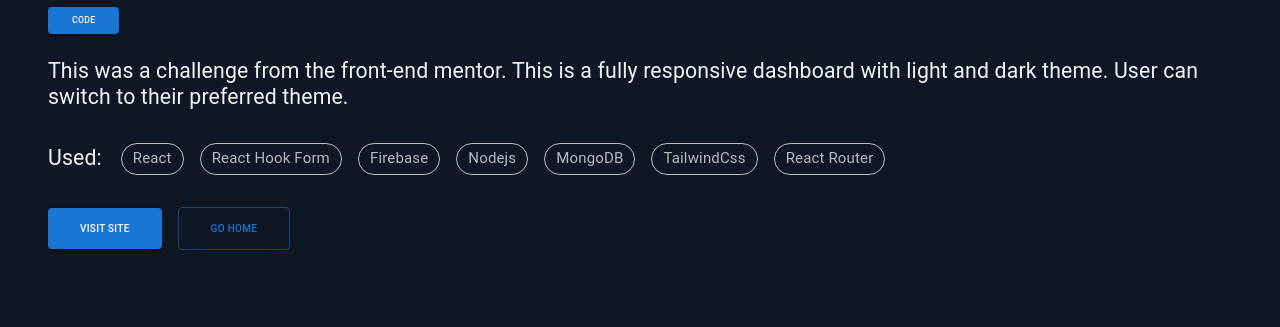
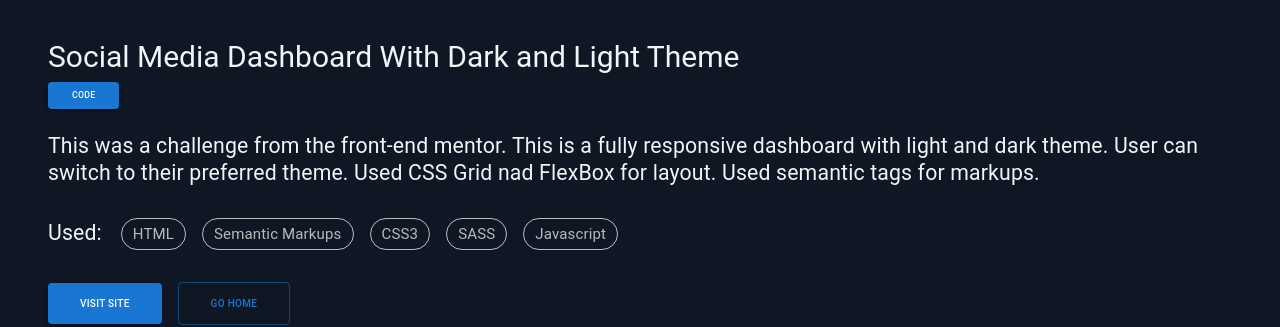
Before and after one commit to mizanmahi/next-portfolio, a Next.js app: page /projects/femDashboard in a window 1280 px wide. Shown: the part 377-704 px from the top of the page. Built offline with nearby package versions, Linux system fonts and the light colour scheme.

Commit message:
fix: type issue

```diff
--- a/src/pages/projects/arena.js
+++ b/src/pages/projects/arena.js
@@ -10,7 +10,7 @@ const arena = () => {
             maxWidth: '1200px',
             mx: 'auto',
             p: 1,
-            my: 5,
+            my: 10,
             height: '70vh',
             display: 'flex',
             justifyContent: 'center',
--- a/src/pages/projects/femDashboard.js
+++ b/src/pages/projects/femDashboard.js
@@ -10,8 +10,7 @@ const shomex = () => {
             maxWidth: '1200px',
             mx: 'auto',
             p: 1,
-            my: 5,
-            height: '70vh',
+            my: 10,
             display: 'flex',
             justifyContent: 'center',
             alignItems: 'center',
@@ -68,19 +67,13 @@ const shomex = () => {
             <Typography variant='h4' component='p' sx={{ my: 3 }}>
                This was a challenge from the front-end mentor. This is a fully
                responsive dashboard with light and dark theme. User can switch
-               to their preferred theme.
+               to their preferred theme. Used CSS Grid nad FlexBox for layout.
+               Used semantic tags for markups.
             </Typography>
             <Typography variant='h4' component='p' sx={{ my: 3 }}>
                Used: &nbsp;
-               {[
-                  'React',
-                  'React Hook Form',
-                  'Firebase',
-                  'Nodejs',
-                  'MongoDB',
-                  'TailwindCss',
-                  'React Router',
-               ].map((techno, i) => (
+               {['HTML', 'Semantic Markups', 'CSS3', 'SASS', 'Javascript'].map(
+                  (techno, i) => (
                      <Chip
                         key={i}
                         label={techno}
@@ -91,7 +84,8 @@ const shomex = () => {
                            m: 1,
                         }}
                      />
-               ))}
+                  )
+               )}
             </Typography>
             <Button
                component='a'
--- a/src/pages/projects/sebok.js
+++ b/src/pages/projects/sebok.js
@@ -10,8 +10,7 @@ const sebok = () => {
             maxWidth: '1200px',
             mx: 'auto',
             p: 1,
-            my: 5,
-            height: '70vh',
+            my: 10,
             display: 'flex',
             justifyContent: 'center',
             alignItems: 'center',
--- a/src/pages/projects/shomex.js
+++ b/src/pages/projects/shomex.js
@@ -10,7 +10,7 @@ const shomex = () => {
             maxWidth: '1200px',
             mx: 'auto',
             p: 1,
-            my: 5,
+            my: 10,
             height: '70vh',
             display: 'flex',
             justifyContent: 'center',
```
Lines whose indentation alone changed are shown as unchanged.
